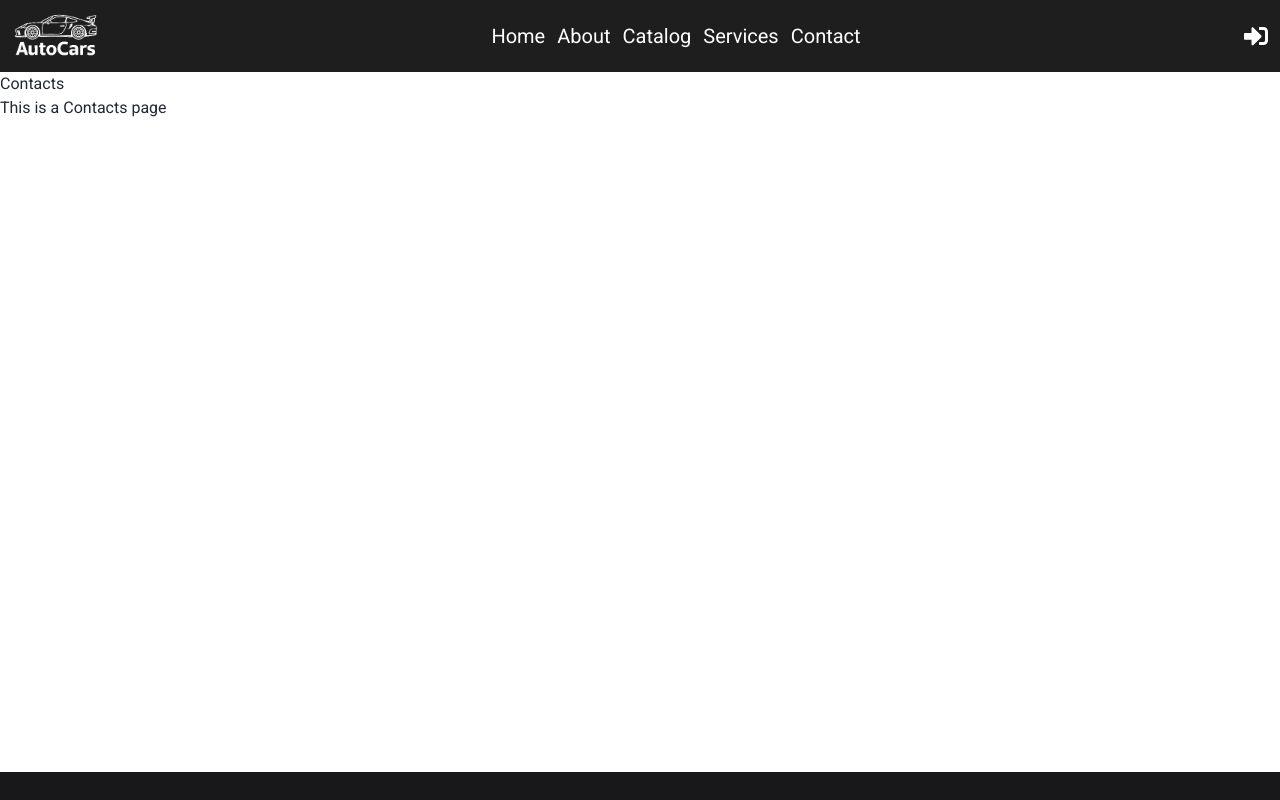
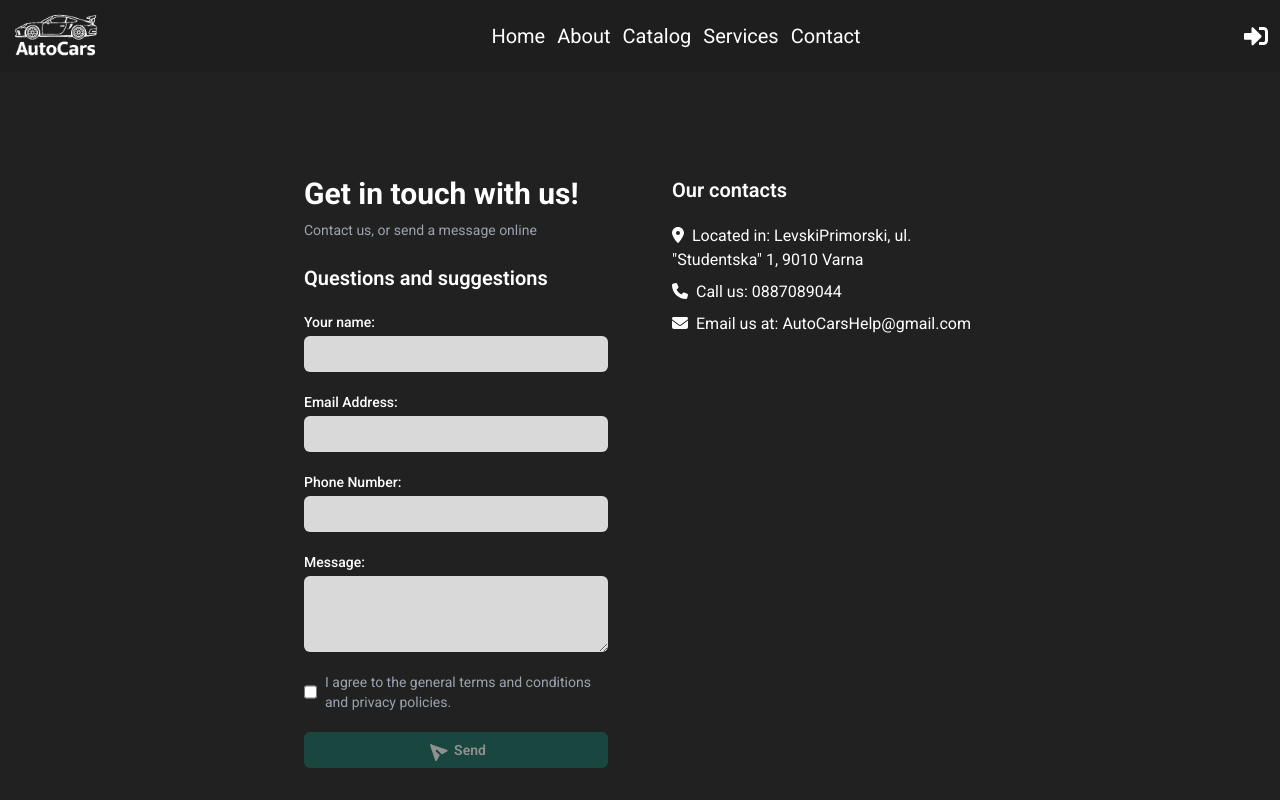
Before and after one commit to stelko0u/Car-Project, a React (Vite) app: page /contact in a window 1280 px wide. Shown: the top 800 px of the page. Built offline with nearby package versions, Linux system fonts and the light colour scheme; no server answers.

Commit message:
Добавяне на страница за връзка
Функционираща страница за връзка сustomer support

```diff
--- a/package.json
+++ b/package.json
@@ -12,6 +12,8 @@
   "dependencies": {
     "@firebase/database": "^1.0.12",
     "@firebase/storage": "^0.13.6",
+    "@fortawesome/free-solid-svg-icons": "^6.7.2",
+    "@fortawesome/react-fontawesome": "^0.2.2",
     "@headlessui/react": "^2.2.0",
     "@heroicons/react": "^2.2.0",
     "@tailwindcss/vite": "^4.0.8",
--- a/src/pages/Contacts/Contacts.jsx
+++ b/src/pages/Contacts/Contacts.jsx
@@ -1,8 +1,236 @@
+import React, { useState, useEffect } from "react";
+import { FontAwesomeIcon } from '@fortawesome/react-fontawesome';
+import { faMapMarkerAlt, faPhone, faEnvelope } from '@fortawesome/free-solid-svg-icons';
+
 export default function Contacts() {
+  const [name, setName] = useState("");
+  const [email, setEmail] = useState("");
+  const [phone, setPhone] = useState("");
+  const [message, setMessage] = useState("");
+  const [agreement, setAgreement] = useState(false);
+  const [nameError, setNameError] = useState("");
+  const [emailError, setEmailError] = useState("");
+  const [phoneEmptyError, setPhoneEmptyError] = useState("");
+  const [phoneLengthError, setPhoneLengthError] = useState("");
+  const [messageError, setMessageError] = useState("");
+  const [isSuccess, setIsSuccess] = useState(false);
+  const [canSubmit, setCanSubmit] = useState(false);
+  const [touched, setTouched] = useState({
+    name: false,
+    email: false,
+    phone: false,
+    message: false,
+  });
+
+
+  const maxPhoneLength = 15;
+
+  useEffect(() => {
+    const numericPhoneLength = phone.replace(/[^0-9]/g, '').length;
+    const isNameValid = name.trim() !== "";
+    const isEmailValid = email.trim() !== "";
+    const isPhoneEmpty = phone.trim() === "";
+    const isPhoneValidLength = numericPhoneLength >= 10;
+    const isMessageValid = message.trim() !== "";
+
+    setNameError((touched.name && !isNameValid) ? "Please enter your name." : "");
+    setEmailError((touched.email && !isEmailValid) ? "Please enter your email address." : "");
+    setPhoneEmptyError((touched.phone && isPhoneEmpty) ? "Please enter your phone number." : "");
+    setPhoneLengthError((touched.phone && !isPhoneEmpty && !isPhoneValidLength) ? "A phone number must be at least 10 digits." : "");
+    setMessageError((touched.message && !isMessageValid) ? "Please enter your message." : "");
+
+    setCanSubmit(isNameValid && isEmailValid && !isPhoneEmpty && isPhoneValidLength && isMessageValid && agreement);
+  }, [name, email, phone, message, agreement, touched]);
+
+  const handleInputChange = (e) => {
+    const { name, value } = e.target;
+    switch (name) {
+      case 'name':
+        setName(value);
+        break;
+      case 'email':
+        setEmail(value);
+        break;
+      case 'phone':
+        setPhone(value.replace(/[^0-9]/g, ''));
+        break;
+      case 'message':
+        setMessage(value);
+        break;
+      default:
+        break;
+    }
+  };
+
+  const handleBlur = (e) => {
+    const { name } = e.target;
+    setTouched(prev => ({ ...prev, [name]: true }));
+  };
+
+  const handleAgreementChange = (e) => {
+    setAgreement(e.target.checked);
+  };
+
+  const handleSubmit = (event) => {
+    event.preventDefault();
+    const numericPhoneLength = phone.replace(/[^0-9]/g, '').length;
+    const isNameValid = name.trim() !== "";
+    const isEmailValid = email.trim() !== "";
+    const isPhoneEmpty = phone.trim() === "";
+    const isPhoneValidLength = numericPhoneLength >= 10;
+    const isMessageValid = message.trim() !== "";
+
+    if (isNameValid && isEmailValid && !isPhoneEmpty && isPhoneValidLength && isMessageValid && agreement) {
+      console.log("The form was sent:", { name, email, phone, message, agreement });
+      setIsSuccess(true);
+      setTimeout(() => {
+        setIsSuccess(false);
+      }, 3000);
+      setName("");
+      setEmail("");
+      setPhone("");
+      setMessage("");
+      setAgreement(false);
+      setTouched({ name: false, email: false, phone: false, message: false });
+    } else {
+      setTouched({ name: true, email: true, phone: true, message: true });
+      if (phone.trim() === "") setPhoneEmptyError("Please enter your phone number.");
+      if (!isPhoneEmpty && !isPhoneValidLength) {
+        setPhoneLengthError("A phone number must be at least 10 digits.");
+      }
+    }
+  };
+
   return (
-    <div className="contacts">
-      <h1>Contacts</h1>
-      <p>This is a Contacts page</p>
+    <div className="bg-[#212121] min-h-screen p-6 text-white flex justify-center items-center">
+      <div className="w-full max-w-2xl flex">
+        <div className="w-1/2 pr-8">
+          <h1 className="text-3xl font-bold mb-2 text-white">Get in touch with us!</h1>
+          <p className="text-gray-400 mb-6 text-sm">Contact us, or send a message online</p>
+          <h2 className="text-xl font-semibold mb-5 text-white">Questions and suggestions</h2>
+          <form onSubmit={handleSubmit} className="space-y-5">
+            <div>
+              <label htmlFor="name" className="block text-sm font-medium text-white mb-1">
+                Your name:
+              </label>
+              <input
+                type="text"
+                name="name"
+                id="name"
+                autoComplete="name"
+                className={`bg-[#D9D9D9] text-black block w-full rounded-md border-0 py-2 px-3 shadow-sm focus:ring-2 focus:ring-inset focus:ring-[#146C5F] text-sm placeholder-gray-500 ${nameError && 'border-red-500'}`}
+                placeholder=""
+                value={name}
+                onChange={handleInputChange}
+                onBlur={handleBlur}
+              />
+              {nameError && <p className="text-red-500 text-xs italic">{nameError}</p>}
+            </div>
+
+            <div>
+              <label htmlFor="email" className="block text-sm font-medium text-white mb-1">
+                Email Address:
+              </label>
+              <input
+                type="email"
+                name="email"
+                id="email"
+                autoComplete="email"
+                className={`bg-[#D9D9D9] text-black block w-full rounded-md border-0 py-2 px-3 shadow-sm focus:ring-2 focus:ring-inset focus:ring-[#146C5F] text-sm placeholder-gray-500 ${emailError && 'border-red-500'}`}
+                placeholder=""
+                value={email}
+                onChange={handleInputChange}
+                onBlur={handleBlur}
+              />
+              {emailError && <p className="text-red-500 text-xs italic">{emailError}</p>}
+            </div>
+
+            <div>
+              <label htmlFor="phone" className="block text-sm font-medium text-white mb-1">
+                Phone Number:
+              </label>
+              <input
+                type="tel"
+                name="phone"
+                id="phone"
+                autoComplete="tel"
+                className={`bg-[#D9D9D9] text-black block w-full rounded-md border-0 py-2 px-3 shadow-sm focus:ring-2 focus:ring-inset focus:ring-[#146C5F] text-sm placeholder-gray-500 ${(phoneEmptyError || phoneLengthError) && 'border-red-500'}`}
+                placeholder=""
+                value={phone}
+                onChange={handleInputChange}
+                onBlur={handleBlur}
+                maxLength={maxPhoneLength}
+              />
+              {phoneEmptyError && <p className="text-red-500 text-xs italic">{phoneEmptyError}</p>}
+              {phoneLengthError && <p className="text-red-500 text-xs italic">{phoneLengthError}</p>}
+            </div>
+
+            <div>
+              <label htmlFor="message" className="block text-sm font-medium text-white mb-1">
+                Message:
+              </label>
+              <textarea
+                id="message"
+                name="message"
+                rows={3}
+                className={`bg-[#D9D9D9] text-black block w-full rounded-md border-0 py-2 px-3 shadow-sm focus:ring-2 focus:ring-inset focus:ring-[#146C5F] text-sm placeholder-gray-500 ${messageError && 'border-red-500'}`}
+                placeholder=""
+                value={message}
+                onChange={handleInputChange}
+                onBlur={handleBlur}
+              />
+              {messageError && <p className="text-red-500 text-xs italic">{messageError}</p>}
+            </div>
+
+            <div className="flex items-center">
+              <input
+                id="agreement"
+                name="agreement"
+                type="checkbox"
+                className="h-4 w-4 rounded border-gray-300 text-[#146C5F] focus:ring-[#10594F] accent-[#146C5F]"
+                checked={agreement}
+                onChange={handleAgreementChange}
+              />
+              <label htmlFor="agreement" className="ml-2 text-sm text-gray-400">
+                I agree to the general terms and conditions and privacy policies.
+              </label>
+            </div>
+
+            <div>
+              <button
+                type="submit"
+                className={`flex w-full justify-center items-center rounded-md bg-[#146C5F] px-4 py-2 text-sm font-semibold text-white shadow-sm hover:bg-[#10594F] focus-visible:outline focus-visible:outline-2 focus-visible:outline-offset-2 focus-visible:outline-[#146C5F] ${!canSubmit && 'opacity-50 cursor-not-allowed'}`}
+                disabled={!canSubmit}
+              >
+                <svg xmlns="http://www.w3.org/2000/svg" className="h-5 w-5 mr-2 transform -rotate-45" viewBox="0 0 20 20" fill="currentColor">
+                  <path d="M10.894 2.553a1 1 0 00-1.788 0l-7 14a1 1 0 001.169 1.409l5-1.429A1 1 0 009 16.571V11a1 1 0 112 0v5.571a1 1 0 00.725.962l5 1.428a1 1 0 001.17-1.408l-7-14z" />
+                </svg>
+                Send
+              </button>
+            </div>
+          </form>
+        </div>
+        <div className="w-1/2 pl-8">
+          <h2 className="text-xl font-semibold mb-5 text-white">Our contacts</h2>
+          <p className="mb-2">
+            <FontAwesomeIcon icon={faMapMarkerAlt} className="mr-2" />
+            Located in: LevskiPrimorski, ul. "Studentska" 1, 9010 Varna
+          </p>
+          <p className="mb-2">
+            <FontAwesomeIcon icon={faPhone} className="mr-2" />
+            Call us: 0887089044
+          </p>
+          <p className="mb-2">
+            <FontAwesomeIcon icon={faEnvelope} className="mr-2" />
+            Email us at: AutoCarsHelp@gmail.com
+          </p>
+        </div>
+      </div>
+      {isSuccess && (
+        <div className="fixed top-4 left-4 bg-green-500 text-white py-2 px-4 rounded-md shadow-md z-50">
+          Your suggestion sent successful!
+        </div>
+      )}
     </div>
   );
 }
```
Also changed, not shown: 1 other file (tests, documents, lock files or other folders).
